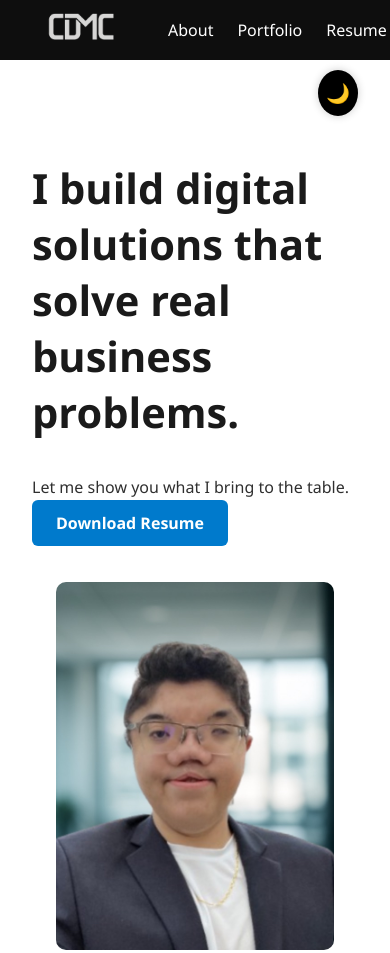
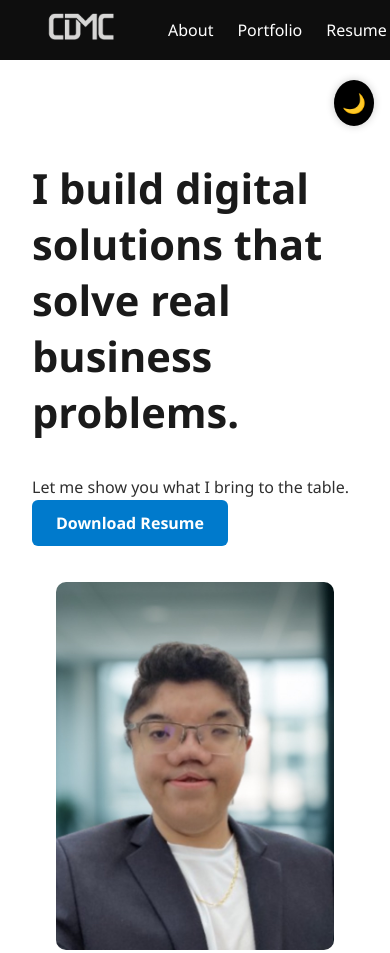
Before and after one commit to ChristianDMelendez/PersonalWebsite, a plain HTML site: page index.html in a window 390 px wide. Shown: the top 953 px of the page. Drawn offline with Linux system fonts and the light colour scheme.

Commit message:
Update styles.css

```diff
--- a/assets/css/styles.css
+++ b/assets/css/styles.css
@@ -53,9 +53,22 @@ html.dark body {
 /* ✅ DARK MODE BUTTON: Left-aligned & tucked under navbar */
 .dark-toggle-wrapper {
   position: absolute;
-  top: 70px; /* Slightly below the navbar */
-  right: 2rem; /* Hugs the right side of the screen */
-  z-index: 999;
+  top: 70px;         /* Push it down just below navbar */
+  right: 2rem;       /* Keep it on the right edge */
+  z-index: 1000;
+}
+
+@media (min-width: 1400px) {
+  .dark-toggle-wrapper {
+    right: 4rem;     /* More padding for wide screens */
+  }
+}
+
+@media (max-width: 768px) {
+  .dark-toggle-wrapper {
+    top: 80px;
+    right: 1rem;
+  }
 }
 
 #darkModeToggle {
```
